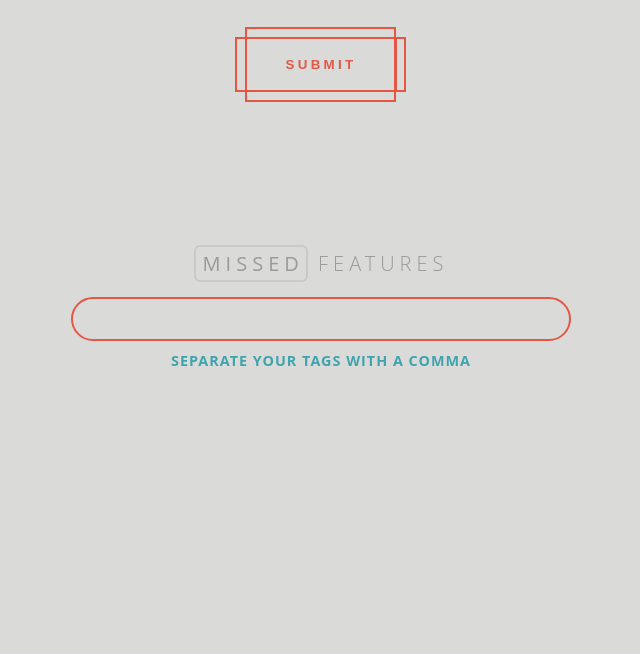
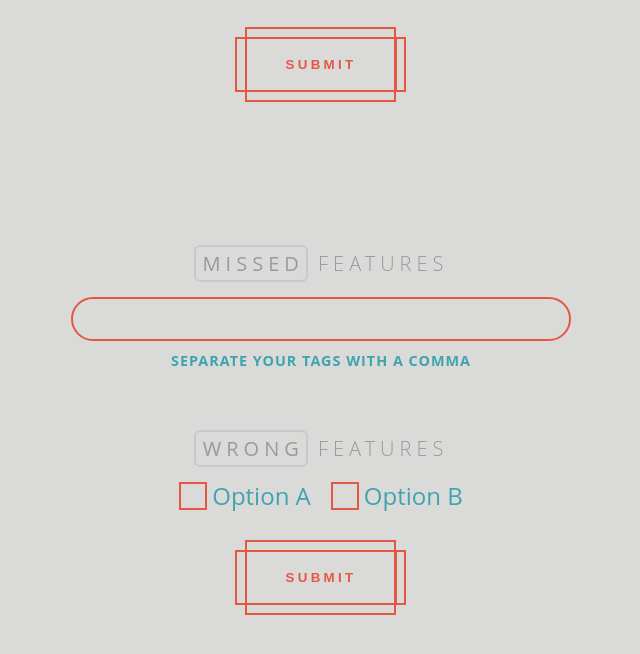
Before and after one commit to alivenotions/charts-shizz, a website: page public/index.html in a window 1280 px wide. Shown: the part 104-758 px from the top of the page, without its empty margins (319-959 px from the left). Drawn offline with nearby package versions, Linux system fonts and the light colour scheme.

Commit message:
Add wrong features checkbox

```diff
--- a/public/index.html
+++ b/public/index.html
@@ -26,10 +26,41 @@
     <div></div>
   </div>
   <canvas id="myChart" width="200" height="100"></canvas>
-  <div id="evaluate-features">
-    <p>Separate your tags with a comma</p>
-    <div class="tags-input"></div>
-    <h1><span>Missed</span> Features</h1>
+  <div class="evaluate-features">
+    <div id="missed-features">
+      <p>Separate your tags with a comma</p>
+      <div class="tags-input"></div>
+      <h1 class="boxed-style-heading"><span>Missed</span> Features</h1>
+    </div>
+    <div id="wrong-features">
+      <h1 class="boxed-style-heading"><span>Wrong</span> Features</h1>
+      <div class="custom-checkbox">
+        <div>
+          <input type="checkbox" id="optiona" name="option">
+          <label for="optiona">Option A
+            <svg viewBox="0 0 100 100" xmlns="http://www.w3.org/2000/svg">
+              <path d="M 10 10 L 90 90"></path>
+              <path d="M 90 10 L 10 90"></path>
+            </svg>
+          </label>
+        </div>
+
+        <div>
+          <input type="checkbox" id="optionb" name="option">
+          <label for="optionb">Option B
+            <svg viewBox="0 0 100 100" xmlns="http://www.w3.org/2000/svg">
+              <path d="M 10 10 L 90 90"></path>
+              <path d="M 90 10 L 10 90"></path>
+            </svg>
+          </label>
+        </div>
+      </div>
+    </div>
+    <button class="button">
+      Submit
+      <div class="button__horizontal"></div>
+      <div class="button__vertical"></div>
+    </button>
   </div>
   <script src="https://cdnjs.cloudflare.com/ajax/libs/Chart.js/2.7.2/Chart.min.js"></script>
   <script src="model.js"></script>
--- a/public/main.css
+++ b/public/main.css
@@ -147,7 +147,7 @@ body {
 }
 
 /* feedback styles */
-#evaluate-features {
+#missed-features {
   height: 100%;
   max-width: 500px;
   margin: 0 auto;
@@ -158,7 +158,7 @@ body {
   font-family: "Open Sans", Helvetica, Arial, sans-serif;
 }
 
-#evaluate-features h1 {
+.boxed-style-heading {
   margin-bottom: 20px;
   font-size: 20px;
   font-weight: 300;
@@ -167,7 +167,7 @@ body {
   letter-spacing: 5px;
   color: #9b9999;
 }
-#evaluate-features h1 span {
+.boxed-style-heading span {
   border: 2px solid #c9c9c9;
   padding: 3px 2px 3px 7px;
   border-radius: 6px;
@@ -260,3 +260,62 @@ p {
     opacity: 0;
   }
 }
+
+/* checkbox styles */
+
+#wrong-features {
+  margin-top: 50px;
+  font-family: "Open Sans", Helvetica, Arial, sans-serif;
+}
+
+.custom-checkbox {
+  height: 100%;
+  display: flex;
+  flex-direction: row;
+  align-items: center;
+  justify-content: center;
+  width: 100%;
+}
+.custom-checkbox div {
+  padding: 0 10px;
+}
+
+.custom-checkbox div input[type="checkbox"] {
+  height: 0;
+  width: 0;
+  position: absolute;
+  opacity: 0;
+}
+
+.custom-checkbox div input[type="checkbox"]:checked ~ label svg {
+  background: #e55743;
+}
+.custom-checkbox div input[type="checkbox"]:checked ~ label svg path {
+  stroke-dashoffset: 0;
+}
+
+.custom-checkbox div input[type="checkbox"] ~ label {
+  font-size: 1.5em;
+  line-height: 1;
+  display: flex;
+  align-items: center;
+  flex-direction: row-reverse;
+  position: relative;
+  cursor: pointer;
+  color: #3fa4ad;
+}
+
+.custom-checkbox div input[type="checkbox"] ~ label svg {
+  width: 1em;
+  height: 1em;
+  border: 2.5px solid #e55743;
+  margin-right: 5px;
+}
+.custom-checkbox div input[type="checkbox"] ~ label svg path {
+  transition: stroke-dashoffset 440ms cubic-bezier(0.69, 0.35, 0.63, 0.84);
+  fill: none;
+  stroke: #9e3d30;
+  stroke-dasharray: 270;
+  stroke-dashoffset: 270;
+  stroke-width: 5px;
+}
```
